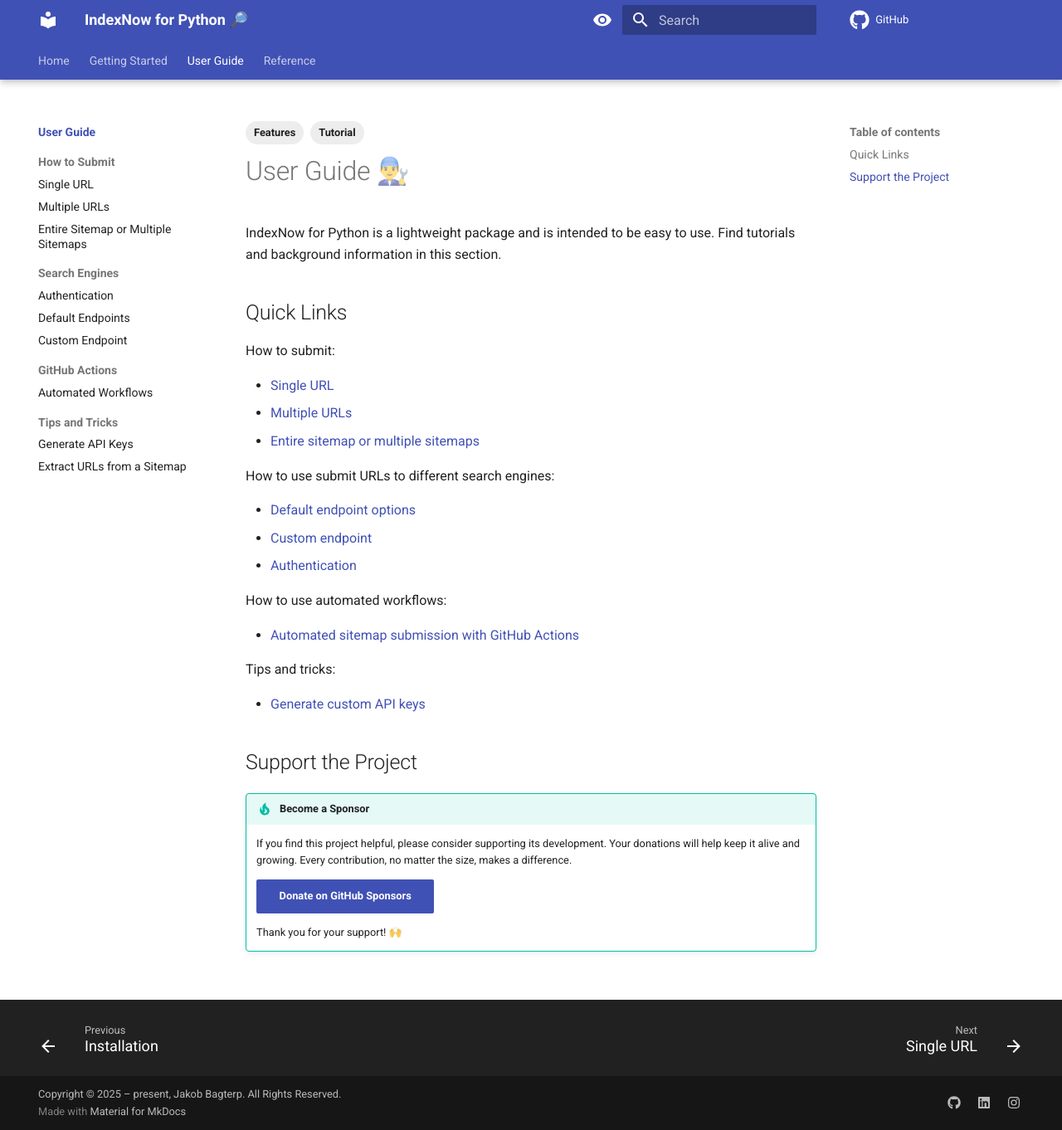
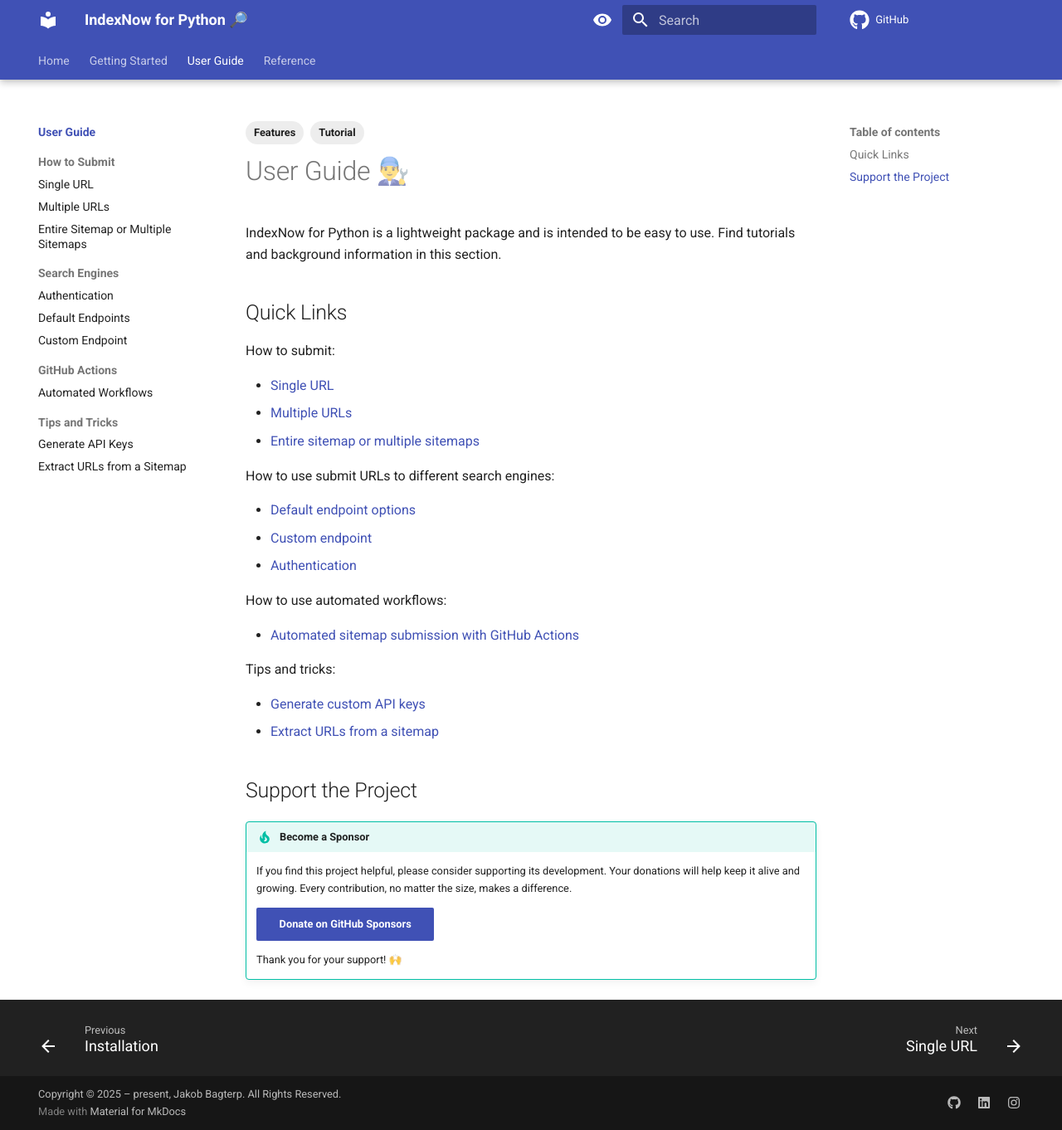
Before and after one commit to jakob-bagterp/index-now-for-python, an MkDocs documentation site: the page built from docs/user-guide/index.md, in a window 1280 px wide and 1362 px high. Shown: the whole window at 83% size. Built offline with MkDocs 1.6.1 and Material for MkDocs 9.7.7, drawn with Linux system fonts in a browser that asks for light colours; comment, search, counter and statistics services are not loaded; the version menu is left out.

Commit message:
Added quick link in user guide overview.

```diff
--- a/docs/user-guide/index.md
+++ b/docs/user-guide/index.md
@@ -29,6 +29,7 @@
 Tips and tricks:
 
 * [Generate custom API keys](tips-and-tricks/generate-api-keys.md)
+* [Extract URLs from a sitemap](tips-and-tricks/extract-urls-from-sitemap.md)
 
 ## Support the Project
 
```
